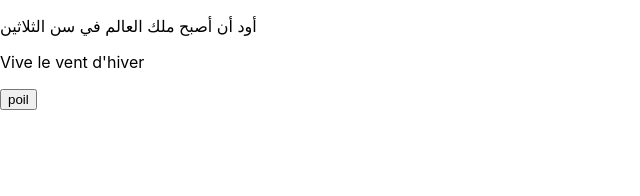
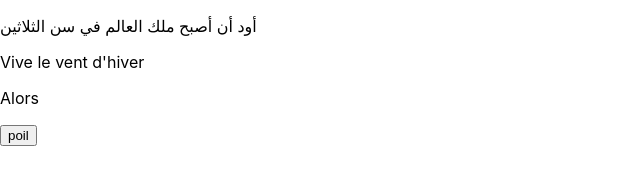
Before and after one commit to Remiphilius/loginfb, a React (Create React App) app: page / in a window 1280 px wide. Shown: the top 196 px of the page, without its empty margins (0-640 px from the left). Built offline with nearby package versions, Linux system fonts and the light colour scheme.

Commit message:
boutton alors

```diff
--- a/src/App.js
+++ b/src/App.js
@@ -52,8 +52,11 @@ function App() {
       {isLoggedin
         ? <p>{`Bonjour ${blaz} !`}</p>
         : <div>
+          <div onClick={onLoginClick}>
         <div className="fb-login-button" data-width="300" data-size="large" data-button-type="login_with" onClick={() => console.log('pute')}></div>
+        <p>Alors</p>
         <button onClick={onLoginClick}>poil</button>
+        </div>
         </div>
       }
     </div>
```
